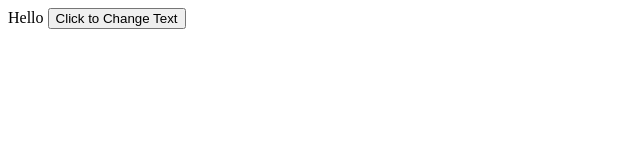
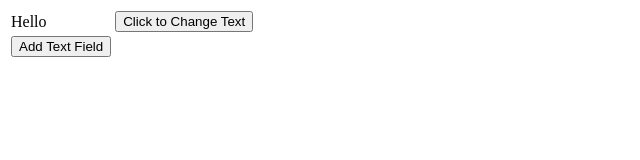
Before and after one commit to Naveent97/TrailProject, a plain HTML site: page index.html in a window 1280 px wide. Shown: the whole page, without its empty margins (0-640 px from the left). Drawn offline with Linux system fonts and the light colour scheme; files whose address does not match are found by name.

Commit message:
updation

```diff
--- a/index.html
+++ b/index.html
@@ -1,5 +1,6 @@
 <!DOCTYPE html>
 <html lang="en" dir="ltr">
+
 <head>
   <meta charset="utf-8">
   <title>Test Page</title>
@@ -7,8 +8,23 @@
 
   </script>
 </head>
+
 <body>
-<label for= "heading" id= "mainHeading">Hello</label>
-<button onclick="changeTexts();" ondblclick="changeBack();" type="button" name="chageText" id= "changeButton">Click to Change Text</button>
+  <table id="mainTabel">
+    <tr id="firstRow">
+      <td>
+        <label for="heading" id="mainHeading">Hello</label>
+      </td>
+      <td>
+        <button onclick="changeTexts();" ondblclick="changeBack();" type="button" name="chageText" id="changeButton">Click to Change Text</button>
+      </td>
+    </tr>
+    <tr id="secondRow">
+      <td>
+        <button type="button" name="button">Add Text Field</button>
+      </td>
+    </tr>
+  </table>
 </body>
+
 </html>
```
Lines whose indentation alone changed are shown as unchanged.
